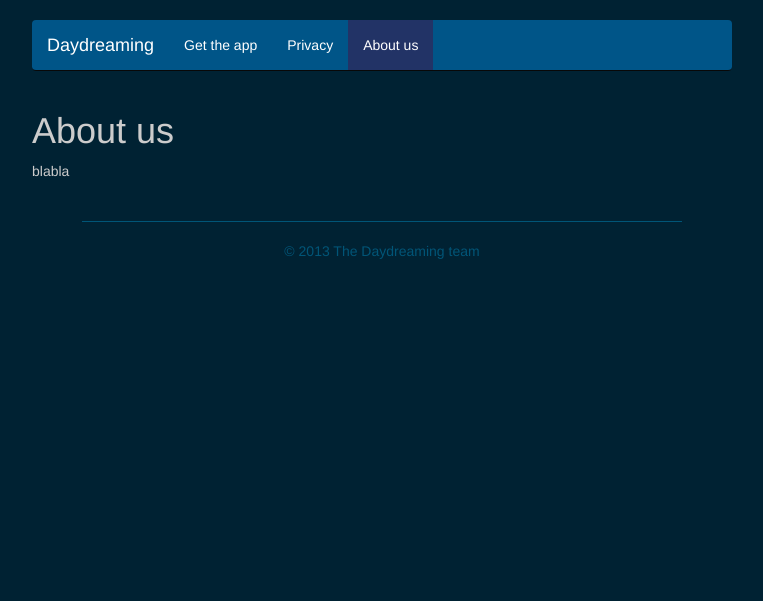
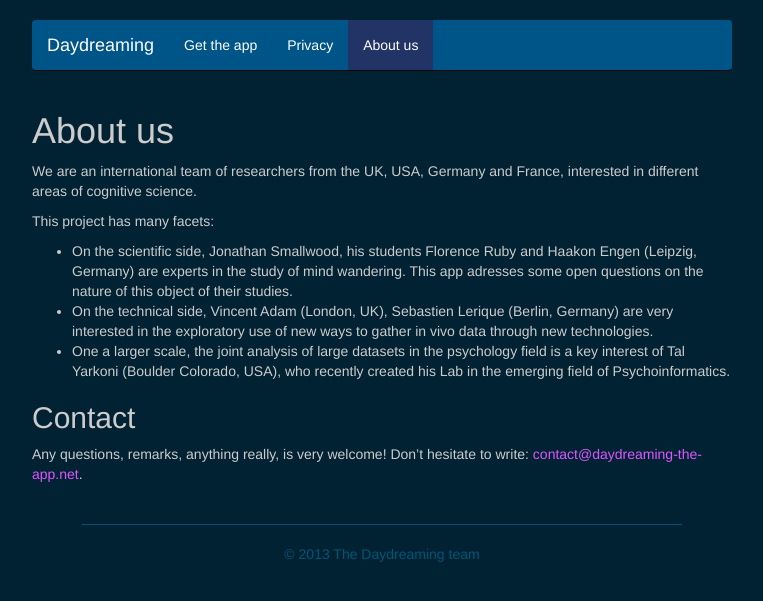
Before and after one commit to daydreaming-experiment/daydreaming-the-app.net, a Jekyll site: the page built from about/index.md, in a window 1280 px wide. Shown: the top 601 px of the page, without its empty margins (258-1021 px from the left). Built offline with Jekyll 4.4.1, drawn with Linux system fonts in a browser that asks for light colours; Markdown is read by kramdown in place of the engine named in the settings.

Commit message:
Fill up About

```diff
--- a/about/index.md
+++ b/about/index.md
@@ -6,4 +6,14 @@ tag: about
 
 # About us
 
-blabla
+We are an international team of researchers from the UK, USA, Germany and France, interested in different areas of cognitive science.
+
+This project has many facets:
+
+* On the scientific side, Jonathan Smallwood, his students Florence Ruby and Haakon Engen (Leipzig, Germany) are experts in the study of mind wandering. This app adresses some open questions on the nature of this object of  their studies.
+* On the technical side, Vincent Adam (London, UK), Sebastien Lerique (Berlin, Germany) are very interested in the exploratory use of new ways to gather in vivo data through new technologies.
+* One a larger scale, the joint analysis of large datasets in the psychology field is a key interest of Tal Yarkoni (Boulder Colorado, USA), who recently created his Lab in the emerging field of Psychoinformatics.
+
+## Contact
+
+Any questions, remarks, anything really, is very welcome! Don't hesitate to write: [contact@daydreaming-the-app.net](mailto:contact@daydreaming-the-app.net).
```
